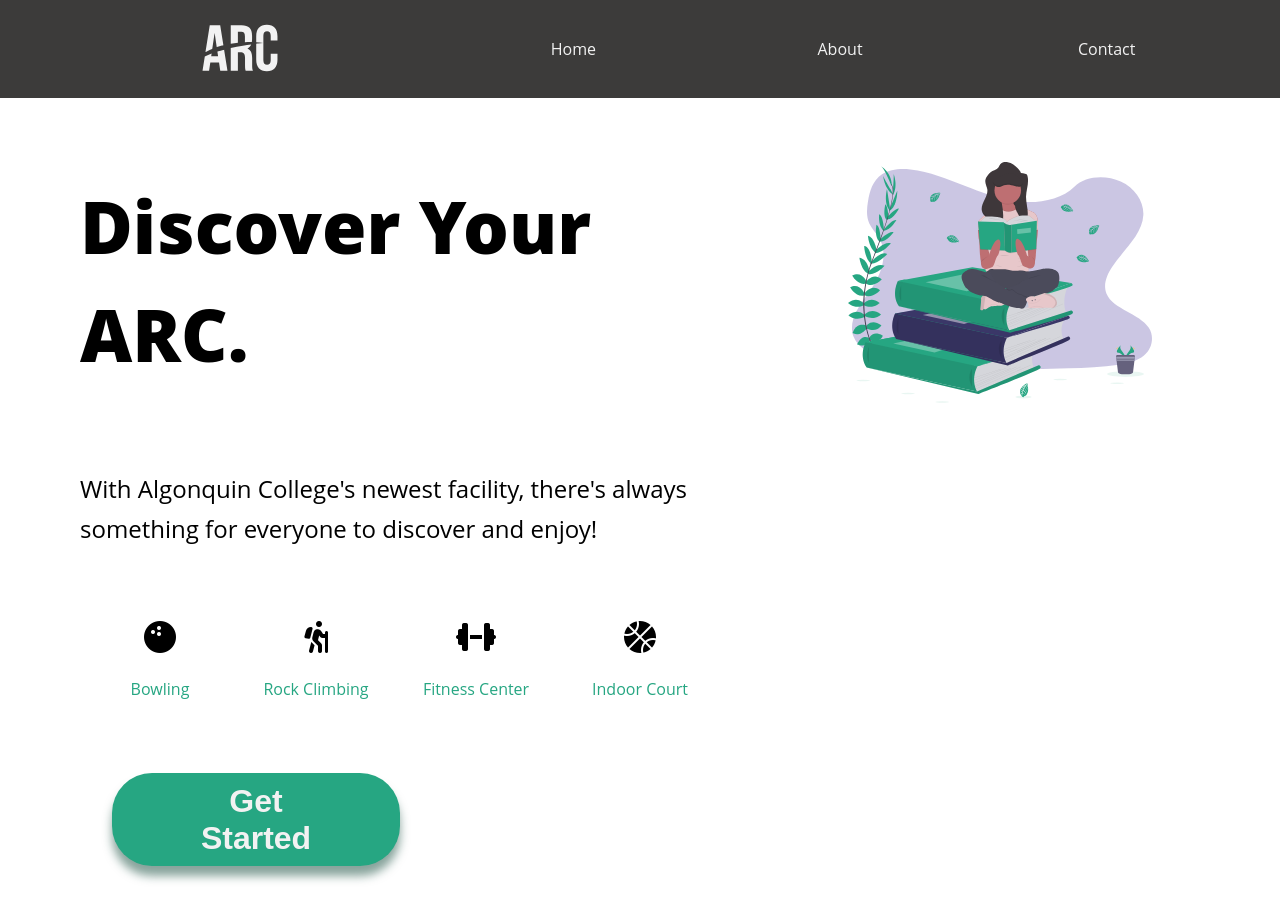
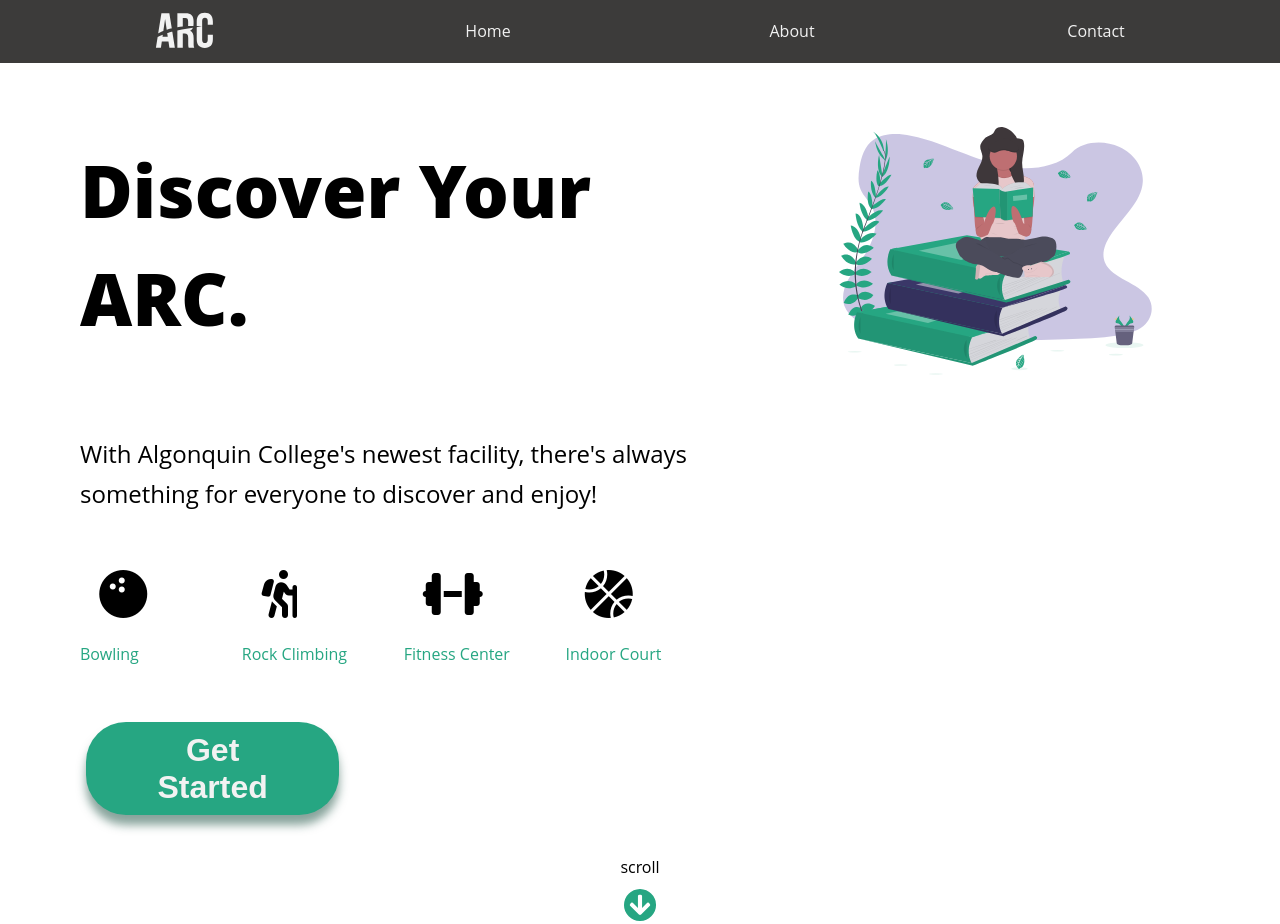
Before and after one commit to xie00072/xie00072.github.io-2, a plain HTML site: page prototype/home.html in a window 1280 px wide. Shown: the top 924 px of the page. Drawn offline with Linux system fonts and the light colour scheme.

Commit message:
prototype v2

```diff
--- a/prototype/css/aboutstyle.css
+++ b/prototype/css/aboutstyle.css
@@ -252,7 +252,7 @@
 .friends-content,
 .fitness-content,
 .climbing-content {
-    padding: 0.5em 2em;
+    padding: 2em;
 }
 
 .friends {
@@ -378,7 +378,7 @@
     }
 
     .nav-list li:first-child {
-        flex: 2;
+        flex: 3;
     }
 
     .nav-list li {
@@ -399,11 +399,14 @@
         margin: 2em 0 0.5em;
     }
 
+    .banner-about h1{
+        margin: 0;
+    }
     /* adjust margin of section2 */
     .who,
     .what,
     .where {
-        padding: 2em 4em;
+        padding: 1em 4em;
     }
 
     /* realign services section*/
@@ -432,6 +435,9 @@
     }
 
 
+    .subscribe {
+        padding: 0.8em 0;
+    }
     .subscribe p {
         display: inline-block;
         padding-right: 5em;
@@ -475,8 +481,8 @@
 
     /* Style the navigation */
     .main-nav {
-        padding: 0.5rem;
-    }
+		padding: 0;
+	}
 
     .nav-list {
         display: flex;
@@ -486,7 +492,7 @@
 
     .nav-list li:first-child {
 
-        flex: 1.5;
+        flex: 1;
     }
 
     .nav-list li {
@@ -503,6 +509,7 @@
 
     .c1 {
         padding: 0 5em 0 0;
+        margin: 1em 0;
     }
 
     .c1 p {
@@ -521,7 +528,7 @@
         grid-template-rows: 1fr;
         grid-gap: 0.5em;
 
-        margin: 0 4em;
+        margin: 6em 4em;
     }
 
     /* realign services section */
@@ -545,11 +552,18 @@
         padding: 0 3em 0 0;
     }
 
+    .subscribe {
+        padding: 1.5em 0;
+    }
 
     .subscribe p {
         display: inline-block;
         padding-right: 5em;
         font-size: 2rem;
+    }
+
+    .subscribe-button {
+        width: 12%;
     }
 
     .fitness {
@@ -571,16 +585,26 @@
     }
 
     /* realign section 4 */
-
+    .section4 h1 {
+        margin: 2em 0;
+    }
 
     .support {
+        margin: 2em 0;
         flex-direction: row;
         justify-content: space-between;
 
 
     }
+    footer{
+		margin: 0;
+	}
 
-    /* resize back to top button */
+	/* resize back to top button */
+
+    .back {
+        top: 3em;
+    }
     .icon-back {
         padding: 0 3em;
         width: 5em;
@@ -594,7 +618,7 @@
     .footer p,
     .back p {
         font-weight: 300;
-        font-size: 1.5rem;
+        font-size: 1rem;
 
     }
 
--- a/prototype/css/contactstyle.css
+++ b/prototype/css/contactstyle.css
@@ -360,7 +360,7 @@
     }
 
     .nav-list li:first-child {
-        flex: 2;
+        flex: 3;
     }
 
     .nav-list li {
@@ -437,9 +437,8 @@
 
     /* Style the navigation */
     .main-nav {
-        padding: 0.5rem;
-    }
-
+		padding: 0;
+	}
     .nav-list {
         display: flex;
         align-items: center;
@@ -448,7 +447,7 @@
 
     .nav-list li:first-child {
 
-        flex: 1.5;
+        flex: 1;
     }
 
     .nav-list li {
@@ -516,6 +515,10 @@
     }
 
      /* resize back to top button */
+
+     .back {
+        top: 3em;
+    }
      .icon-back {
         padding: 0 3em;
         width: 5em;
@@ -529,7 +532,7 @@
     .footer p,
     .back p {
         font-weight: 300;
-        font-size: 1.5rem;
+        font-size: 1rem;
 
     }
 
--- a/prototype/css/homestyle.css
+++ b/prototype/css/homestyle.css
@@ -210,16 +210,17 @@
 	grid-template-columns: 1fr 1fr;
 	grid-template-rows: 1fr 1fr;
 	gap: 1em;
+	justify-items: center;
 }
 
 .categories i {
 	font-size: 3em;
-	padding: 0 1em;
+	padding: 0 0.5em;
 
 }
 
 .categories p {
-	text-align: center;
+	padding: 0 0.5em;
 	color: #26a682;
 }
 
@@ -375,7 +376,7 @@
 	.nav-list {
 		display: flex;
 		align-items: center;
-
+		justify-items: flex-start;
 	}
 
 	.nav-list li:first-child {
@@ -388,7 +389,7 @@
 
 	/* style the margin of content */
 	.introduction {
-		padding: 2em 4em;
+		padding: 2em 4em 0;
 	}
 
 	/* realign grid */
@@ -398,11 +399,13 @@
 		grid-template-columns: repeat(4, 1fr);
 		grid-template-rows: 1fr;
 		gap: 1em;
+		justify-content: center;
 	}
 
+
 	.categories i {
-		font-size: 2em;
-		padding: 0 2em;
+		font-size: 3em;
+		padding: 0 0.4em;
 
 	}
 
@@ -455,7 +458,8 @@
 
 
 	/* Style the "Learn More" button */
-	.learn {
+	.learn,
+	.learn2 {
 		width: 30%;
 	}
 
@@ -502,7 +506,7 @@
 
 	/* Style the navigation */
 	.main-nav {
-		padding: 0.5rem;
+		padding: 0;
 	}
 
 	.nav-list {
@@ -513,7 +517,7 @@
 
 	.nav-list li:first-child {
 
-		flex: 1.5;
+		flex: 1;
 	}
 
 	.nav-list li {
@@ -540,19 +544,12 @@
 	}
 
 	.categories {
-		margin: 3em 0;
-		display: flex;
-		flex-direction: row;
-		gap: 0;
+		justify-items: start;
 	}
 
 	.start {
-		width: 45%;
-		margin: 1em;
-	}
-
-	.scroll {
-		margin: 2em;
+		width: 40%;
+		margin: 0 0.2em;
 	}
 
 	.AC {
@@ -610,15 +607,31 @@
 	}
 
 	.learn2 {
-		left: 30em;
+			width: 10%;
+			left: 30em;
+
+	}
+/* style footer */
+	footer{
+		margin: 0;
+		padding: 0;
 	}
 
-	footer{
-		margin: 2em 0 0;
-	}
+	/* resize back to top button */
 
-	.icon-back {
-		width: 5em;
-	}
+	.back {
+        top: 3em;
+    }
+    .icon-back {
+        padding: 0 3em;
+        width: 5em;
+    }
 
+
+    .footer p,
+    .back p {
+        font-weight: 300;
+        font-size: 1rem;
+
+    }
 }
--- a/prototype/home.html
+++ b/prototype/home.html
@@ -11,7 +11,9 @@
 </head>
 
 <body>
-    <header>
+    <header id="header">
+
+
         <nav class="main-nav">
             <ul class="nav-list">
                 <li>
@@ -73,19 +75,19 @@
                     <p>With Algonquin College's newest facility, there's always something for everyone to discover and
                         enjoy!</p>
                     <div class="categories">
-                        <div class="bowling">
+                        <div class="bowling item">
                             <i class="fas fa-bowling-ball"></i>
                             <p>Bowling</p>
                         </div>
-                        <div class="climbing">
+                        <div class="climbing item">
                             <i class="fas fa-hiking"></i>
                             <p>Rock Climbing</p>
                         </div>
-                        <div class="fitness">
+                        <div class="fitness item">
                             <i class="fas fa-dumbbell"></i>
                             <p>Fitness Center</p>
                         </div>
-                        <div class="indoor">
+                        <div class="indoor item">
                             <i class="fas fa-basketball-ball"></i>
                             <p>Indoor Court</p>
                         </div>
@@ -615,13 +617,16 @@
                 </div>
             </div>
             <div class="back">
+                <a href="#header">
                     <div class="icon-back">
                         <svg xmlns="http://www.w3.org/2000/svg" viewBox="0 0 49.793 49.793">
                             <path
                                 d="M.563,25.459a24.9,24.9,0,1,1,24.9,24.9A24.892,24.892,0,0,1,.563,25.459Zm14.416,2.9,7.268-7.579V39.112a2.4,2.4,0,0,0,2.409,2.409h1.606a2.4,2.4,0,0,0,2.409-2.409V20.781l7.268,7.579a2.412,2.412,0,0,0,3.443.04l1.094-1.1a2.4,2.4,0,0,0,0-3.4L27.166,10.571a2.4,2.4,0,0,0-3.4,0L10.431,23.893a2.4,2.4,0,0,0,0,3.4l1.094,1.1A2.424,2.424,0,0,0,14.979,28.361Z"
                                 transform="translate(-0.563 -0.563)" fill="#26a682" /></svg>
                     </div>
+                </a>
                 <p>back to top</p>
+
             </div>
         </div>
     </footer>
```
Also changed, not shown: prototype/about.html (+3 -1 lines), prototype/contact.html (+3 -1 lines). Lines whose indentation alone changed are shown as unchanged.
